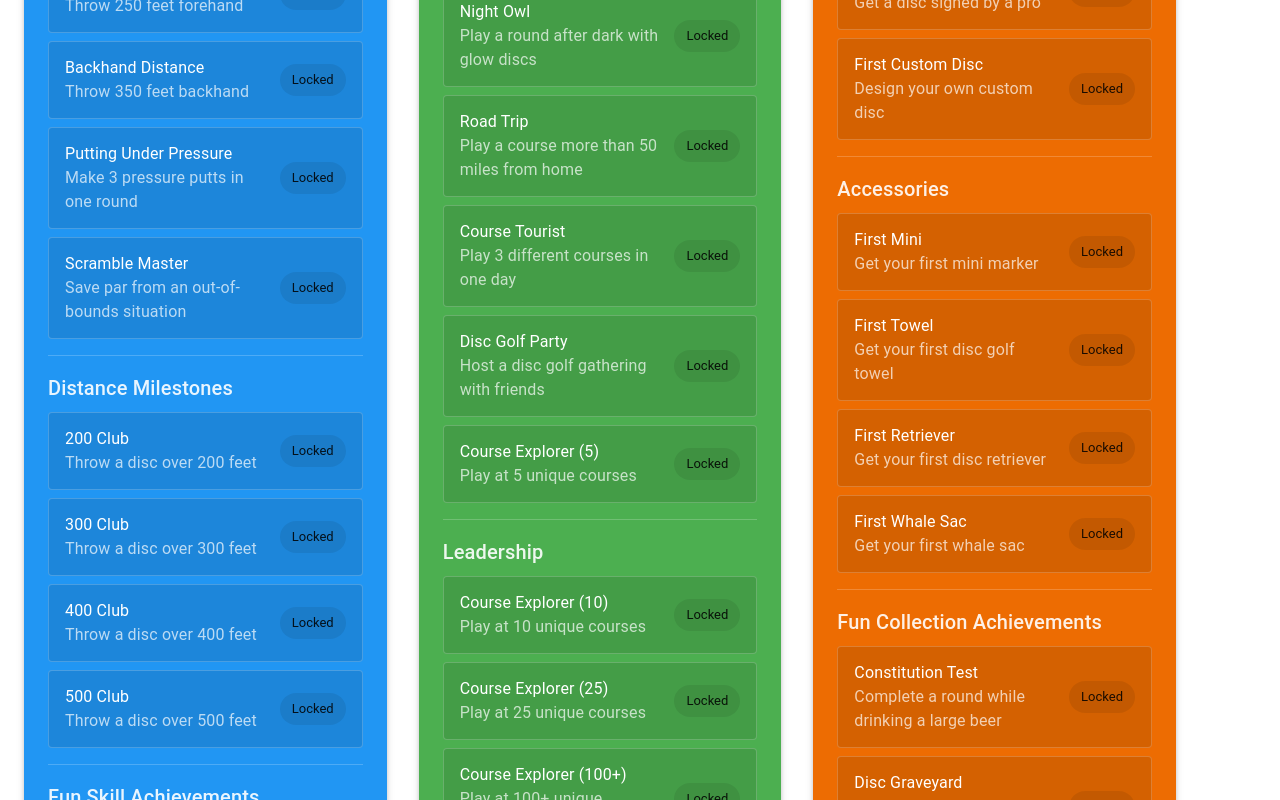
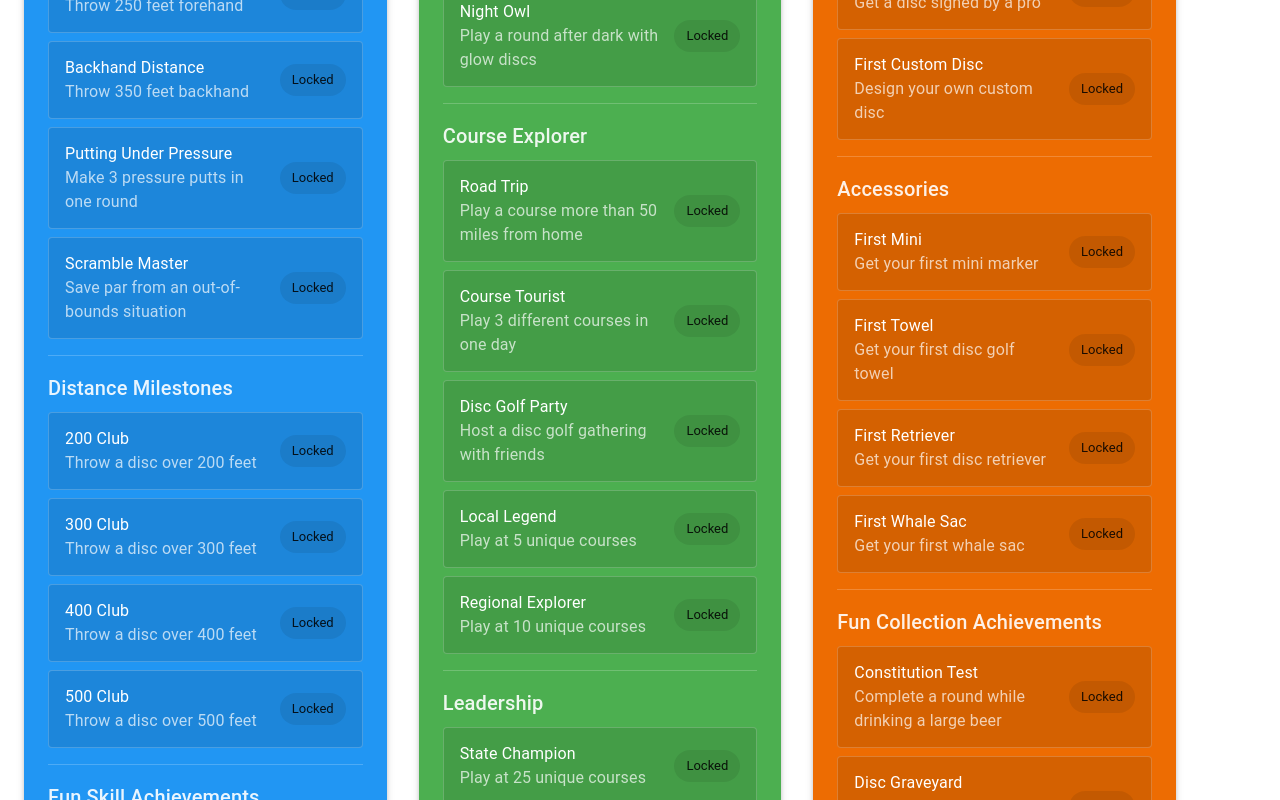
Before and after one commit to mattfgowans/Disc-golf-skill-tree, a React (Vite) app: page / in a window 1280 px wide. Shown: the part 2860-3660 px from the top of the page. Built offline with nearby package versions, Linux system fonts and the light colour scheme.

Commit message:
Create Course Explorer section with unique achievement names

```diff
--- a/src/components/SocialBranch.tsx
+++ b/src/components/SocialBranch.tsx
@@ -173,30 +173,39 @@ const socialAchievements: Achievement[] = [
     isUnlocked: false,
     patchAvailable: true
   },
+
+  // Course Explorer
   {
     id: 'course_explorer_5',
-    title: 'Course Explorer (5)',
+    title: 'Local Legend',
     description: 'Play at 5 unique courses',
     isUnlocked: false,
     patchAvailable: true
   },
   {
     id: 'course_explorer_10',
-    title: 'Course Explorer (10)',
+    title: 'Regional Explorer',
     description: 'Play at 10 unique courses',
     isUnlocked: false,
     patchAvailable: true
   },
   {
     id: 'course_explorer_25',
-    title: 'Course Explorer (25)',
+    title: 'State Champion',
     description: 'Play at 25 unique courses',
     isUnlocked: false,
     patchAvailable: true
   },
   {
+    id: 'course_explorer_50',
+    title: 'Multi-State Master',
+    description: 'Play at 50 unique courses',
+    isUnlocked: false,
+    patchAvailable: true
+  },
+  {
     id: 'course_explorer_100',
-    title: 'Course Explorer (100+)',
+    title: 'Disc Golf Nomad',
     description: 'Play at 100+ unique courses',
     isUnlocked: false,
     patchAvailable: true
@@ -417,7 +426,39 @@ const SocialBranch: React.FC = () => {
         <Typography variant="h6" sx={{ mt: 2, mb: 1, color: 'rgba(255,255,255,0.9)' }}>
           Fun Social Achievements
         </Typography>
-        {socialAchievements.slice(17, 24).map((achievement) => (
+        {socialAchievements.slice(17, 20).map((achievement) => (
+          <ListItem
+            key={achievement.id}
+            sx={{
+              border: '1px solid rgba(255,255,255,0.2)',
+              borderRadius: 1,
+              mb: 1,
+              backgroundColor: 'rgba(0,0,0,0.1)'
+            }}
+          >
+            <ListItemText
+              primary={achievement.title}
+              secondary={
+                <Typography sx={{ color: 'rgba(255,255,255,0.7)' }}>
+                  {achievement.description}
+                </Typography>
+              }
+            />
+            <Chip
+              label={achievement.isUnlocked ? "Unlocked" : "Locked"}
+              color={achievement.isUnlocked ? "success" : "default"}
+              sx={{ ml: 2 }}
+            />
+          </ListItem>
+        ))}
+
+        <Divider sx={{ my: 2, borderColor: 'rgba(255,255,255,0.2)' }} />
+
+        {/* Course Explorer Section */}
+        <Typography variant="h6" sx={{ mt: 2, mb: 1, color: 'rgba(255,255,255,0.9)' }}>
+          Course Explorer
+        </Typography>
+        {socialAchievements.slice(20, 25).map((achievement) => (
           <ListItem
             key={achievement.id}
             sx={{
@@ -449,7 +490,7 @@ const SocialBranch: React.FC = () => {
         <Typography variant="h6" sx={{ mt: 2, mb: 1, color: 'rgba(255,255,255,0.9)' }}>
           Leadership
         </Typography>
-        {socialAchievements.slice(24, 28).map((achievement) => (
+        {socialAchievements.slice(25, 29).map((achievement) => (
           <ListItem
             key={achievement.id}
             sx={{
@@ -481,7 +522,7 @@ const SocialBranch: React.FC = () => {
         <Typography variant="h6" sx={{ mt: 2, mb: 1, color: 'rgba(255,255,255,0.9)' }}>
           Professional Social
         </Typography>
-        {socialAchievements.slice(28).map((achievement) => (
+        {socialAchievements.slice(29).map((achievement) => (
           <ListItem
             key={achievement.id}
             sx={{
```
